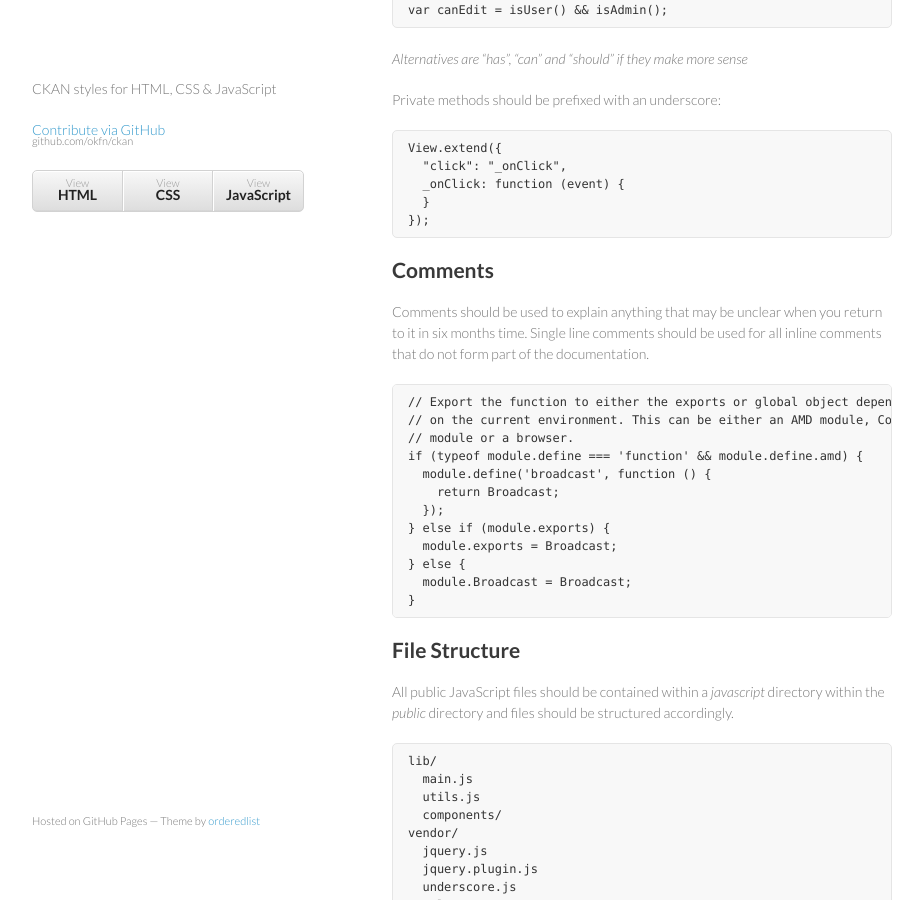
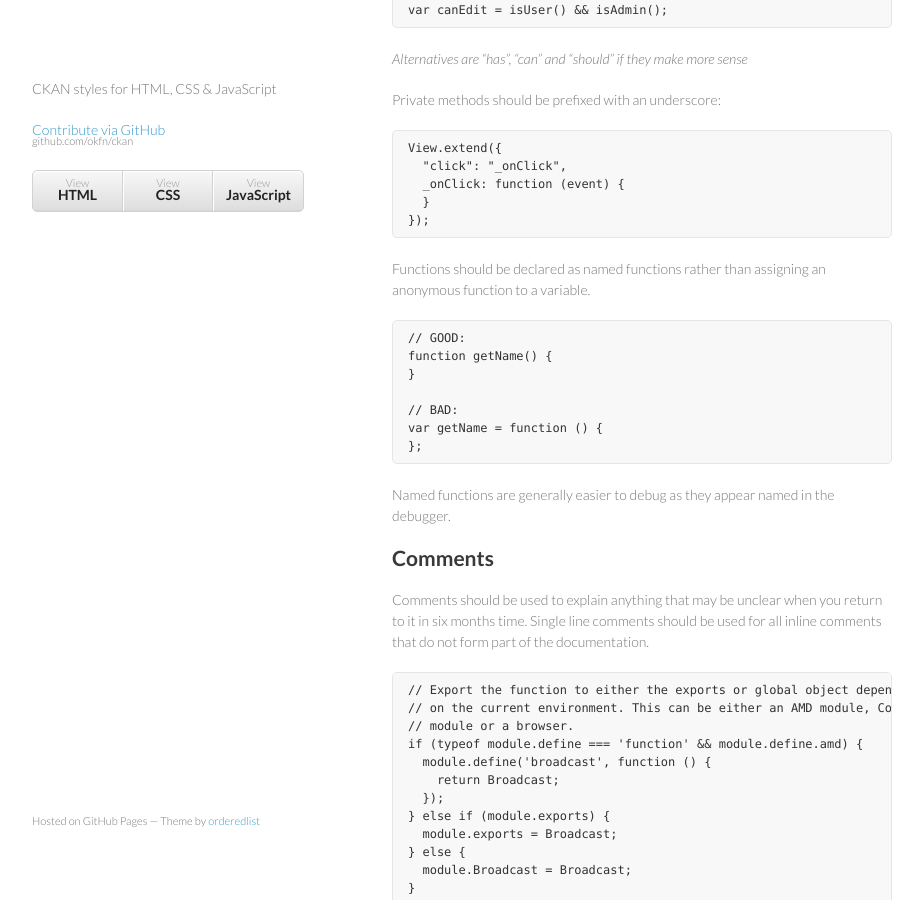
Before and after one commit to aron/ckan-style, a Jekyll site: the page built from styleguide/javascript/index.md, in a window 1280 px wide and 900 px high, scrolled down 3053 px. Shown: the whole window, without its empty margins (178-1101 px from the left). Built offline with Jekyll 4.4.1, drawn with Linux system fonts in a browser that asks for light colours.

Commit message:
Add a bit about naming functions

```diff
--- a/styleguide/javascript/index.md
+++ b/styleguide/javascript/index.md
@@ -175,6 +175,20 @@ Private methods should be prefixed with an underscore:
       }
     });
 {:js}
+
+Functions should be declared as named functions rather than assigning an
+anonymous function to a variable.
+
+    // GOOD:
+    function getName() {
+    }
+
+    // BAD:
+    var getName = function () {
+    };
+
+Named functions are generally easier to debug as they appear named in the
+debugger.
 
 Comments
 --------
```
